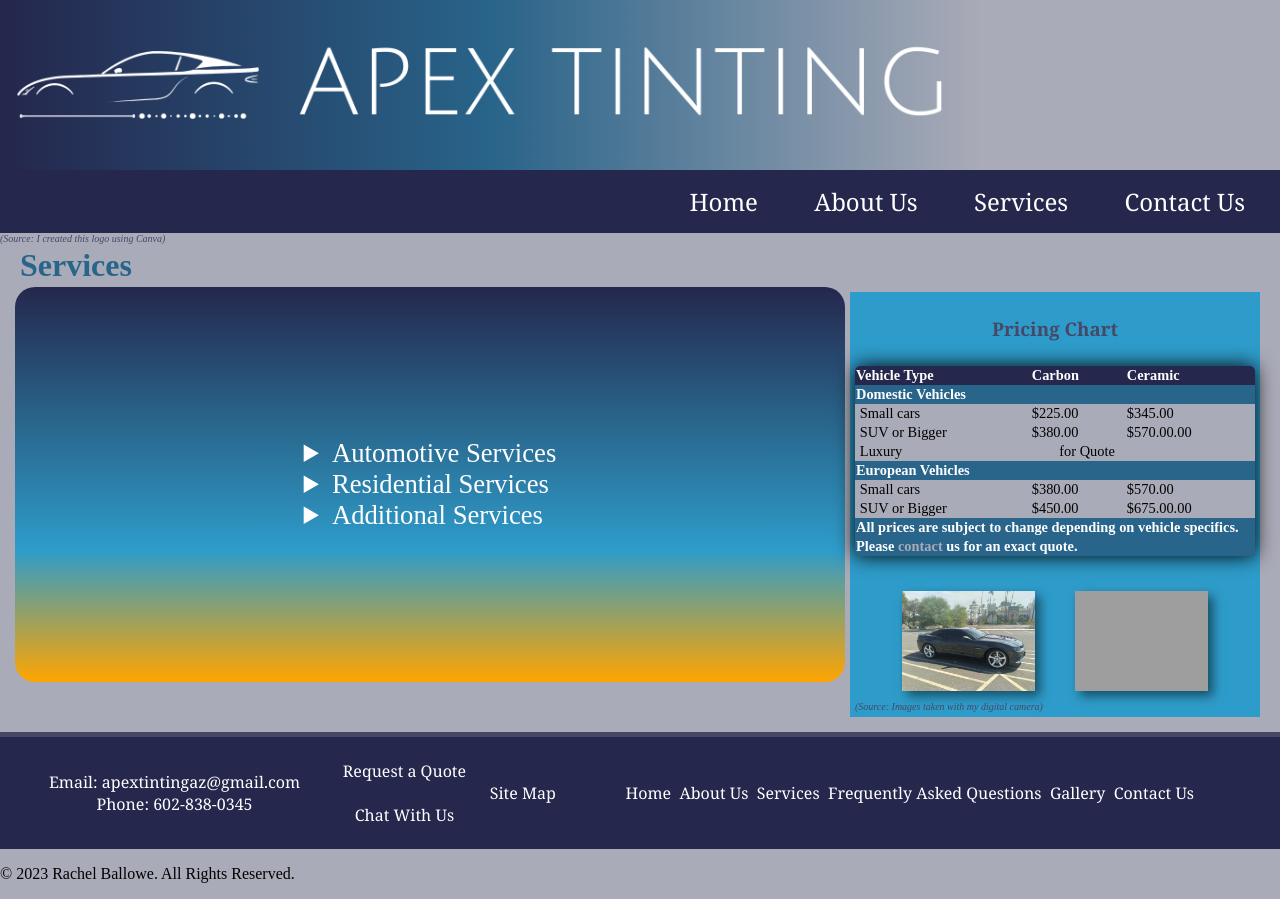
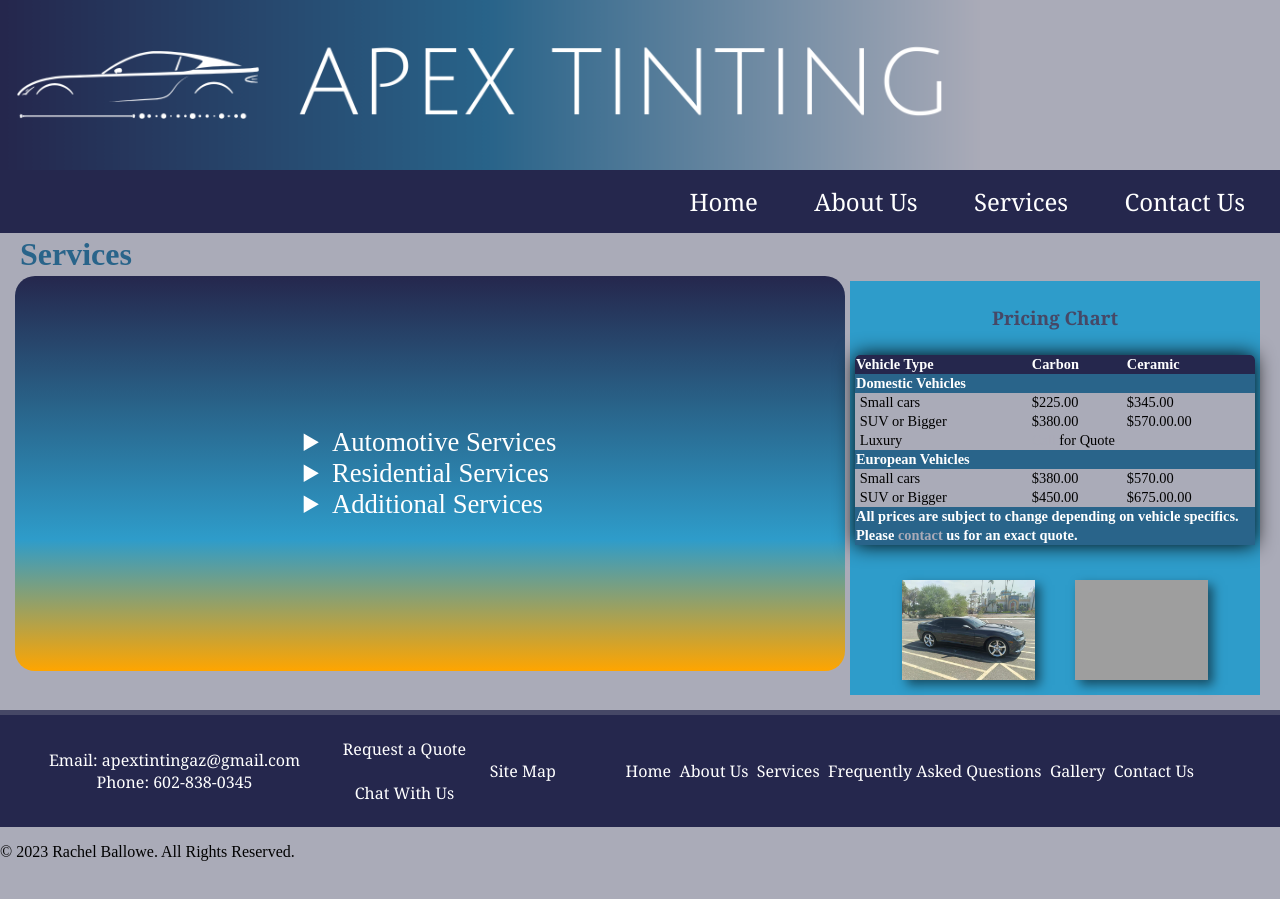
Before and after one commit to rballowe/ApexTinting, a plain HTML site: page services.html in a window 1280 px wide. After the commit the page ends 877 px from the top, so only its background shows below. Drawn offline with Linux system fonts and the light colour scheme; grey boxes are pictures that could not be loaded.

Commit message:
Update services.html

```diff
--- a/services.html
+++ b/services.html
@@ -32,7 +32,6 @@
 	</div>
 </header>
 <div class="main-section">
-		<figcaption>(Source: I created this logo using Canva)</figcaption>
 	<h1>Services</h1>
 	<div class="content-container">
 	<div class="center-box">
@@ -134,7 +133,6 @@
 	<img src="Images/services1.jpg" alt="Tinted car in parking lot">
 	<img src="Images/services2.jpg" alt="Another tinted car in parking lot">
 	</div>
-		<figcaption>(Source: Images taken with my digital camera)</figcaption>
 	</div>
 	</div>
 	</div>
```
